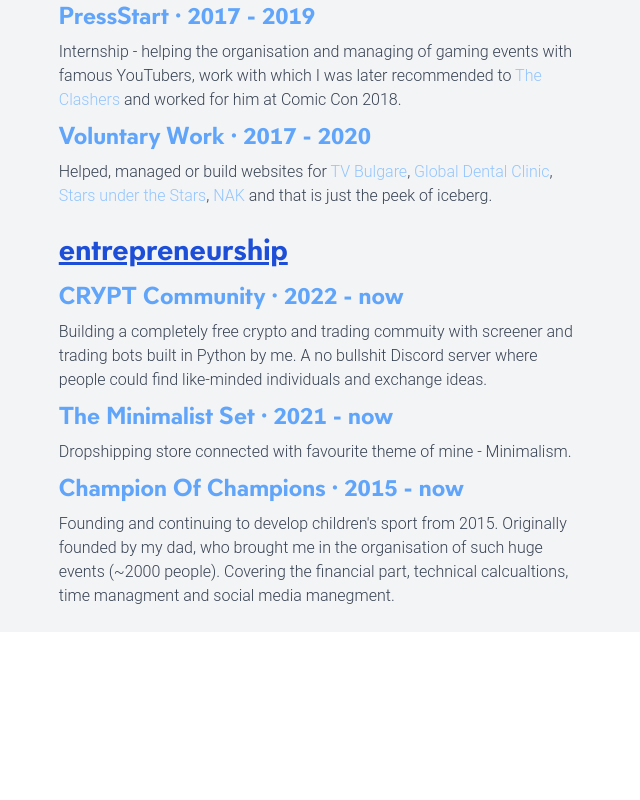
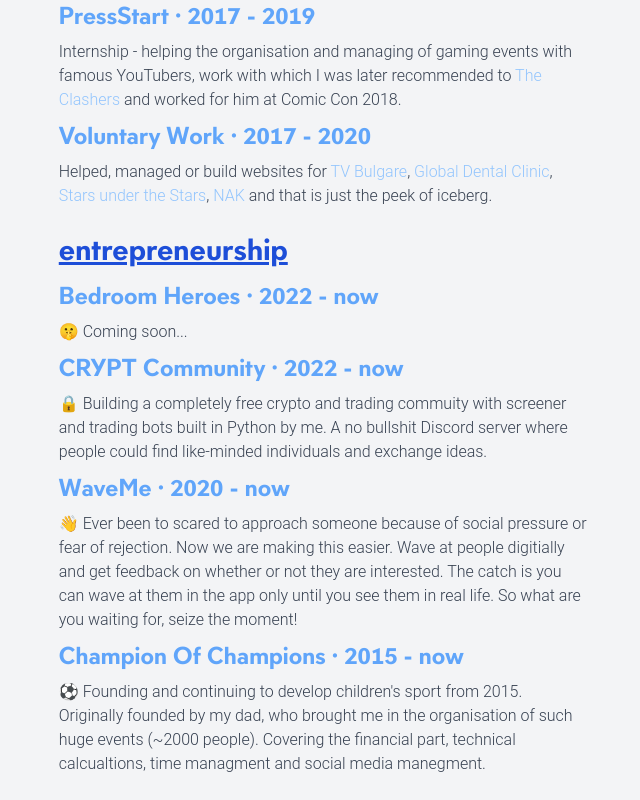
Before and after one commit to nixxxo/nick-baburov, a React (Create React App) app: page /portfolio/about in a window 1280 px wide. Shown: the part 886-1686 px from the top of the page, without its empty margins (463-1103 px from the left). Before the commit the page ends 1518 px from the top, so only its background shows below. Built offline with nearby package versions, Linux system fonts and the light colour scheme; no server answers.

Commit message:
update skills and experience

```diff
--- a/src/About.jsx
+++ b/src/About.jsx
@@ -66,13 +66,13 @@ const About = () => {
                                     <ProgressBar completed={100} customLabel="Windows" height="1.5rem" borderRadius="5px" labelAlignment="left" bgColor='#8ab9ff'/>
                                 </div>
                                 <div className={skillsFormat}>
-                                    <ProgressBar completed={80} customLabel="Linux" height="1.5rem" borderRadius="5px" labelAlignment="left" bgColor='#8ab9ff'/>
+                                    <ProgressBar completed={85} customLabel="Linux" height="1.5rem" borderRadius="5px" labelAlignment="left" bgColor='#8ab9ff'/>
                                 </div>
                                 <div className={skillsFormat}>
                                     <ProgressBar completed={90} customLabel="Python" height="1.5rem" borderRadius="5px" labelAlignment="left" bgColor='#8ab9ff'/>
                                 </div>
                                 <div className={skillsFormat}>
-                                    <ProgressBar completed={78} customLabel="JavaScript" height="1.5rem" borderRadius="5px" labelAlignment="left" bgColor='#8ab9ff'/>
+                                    <ProgressBar completed={72} customLabel="JavaScript" height="1.5rem" borderRadius="5px" labelAlignment="left" bgColor='#8ab9ff'/>
                                 </div>
                                 <div className={skillsFormat}>
                                     <ProgressBar completed={58} customLabel="SQL" height="1.5rem" borderRadius="5px" labelAlignment="left" bgColor='#8ab9ff'/>
@@ -84,19 +84,19 @@ const About = () => {
                                     <ProgressBar completed={70} customLabel="CSS" height="1.5rem" borderRadius="5px" labelAlignment="left" bgColor='#8ab9ff'/>
                                 </div>
                                 <div className={skillsFormat}>
-                                    <ProgressBar completed={95} customLabel="TailwindCss" height="1.5rem" borderRadius="5px" labelAlignment="left" bgColor='#8ab9ff'/>
+                                    <ProgressBar completed={100} customLabel="TailwindCss" height="1.5rem" borderRadius="5px" labelAlignment="left" bgColor='#8ab9ff'/>
                                 </div>
                                 <div className={skillsFormat}>
-                                    <ProgressBar completed={62} customLabel="Flutter" height="1.5rem" borderRadius="5px" labelAlignment="left" bgColor='#8ab9ff'/>
+                                    <ProgressBar completed={65} customLabel="Flutter" height="1.5rem" borderRadius="5px" labelAlignment="left" bgColor='#8ab9ff'/>
                                 </div>
                                 <div className={skillsFormat}>
-                                    <ProgressBar completed={65} customLabel="React" height="1.5rem" borderRadius="5px" labelAlignment="left" bgColor='#8ab9ff'/>
+                                    <ProgressBar completed={70} customLabel="React" height="1.5rem" borderRadius="5px" labelAlignment="left" bgColor='#8ab9ff'/>
                                 </div>
                                 <div className={skillsFormat}>
-                                    <ProgressBar completed={74} customLabel="Node Js" height="1.5rem" borderRadius="5px" labelAlignment="left" bgColor='#8ab9ff'/>
+                                    <ProgressBar completed={80} customLabel="Next Js" height="1.5rem" borderRadius="5px" labelAlignment="left" bgColor='#8ab9ff'/>
                                 </div>
                                 <div className={skillsFormat}>
-                                    <ProgressBar completed={65} customLabel="prisma.js" height="1.5rem" borderRadius="5px" labelAlignment="left" bgColor='#8ab9ff'/>
+                                    <ProgressBar completed={60} customLabel="prisma.js" height="1.5rem" borderRadius="5px" labelAlignment="left" bgColor='#8ab9ff'/>
                                 </div>
                                 <div className={skillsFormat}>
                                     <ProgressBar completed={35} customLabel="PHP" height="1.5rem" borderRadius="5px" labelAlignment="left" bgColor='#8ab9ff'/>
@@ -114,10 +114,10 @@ const About = () => {
                                     <ProgressBar completed={100} customLabel="English" height="1.5rem" borderRadius="5px" labelAlignment="left" bgColor='#8ab9ff'/>
                                 </div>
                                 <div className={skillsFormat}>
-                                    <ProgressBar completed={75} customLabel="German" height="1.5rem" borderRadius="5px" labelAlignment="left" bgColor='#8ab9ff'/>
+                                    <ProgressBar completed={82} customLabel="German" height="1.5rem" borderRadius="5px" labelAlignment="left" bgColor='#8ab9ff'/>
                                 </div>
                                 <div className={skillsFormat}>
-                                    <ProgressBar completed={80} customLabel="Russian" height="1.5rem" borderRadius="5px" labelAlignment="left" bgColor='#8ab9ff'/>
+                                    <ProgressBar completed={70} customLabel="Russian" height="1.5rem" borderRadius="5px" labelAlignment="left" bgColor='#8ab9ff'/>
                                 </div>
                             </div>
                             </div>
@@ -164,20 +164,28 @@ const About = () => {
                                 <h2 className={h2Format}>entrepreneurship</h2>
                                 <ul>
                                     <li className="mb-2">
-                                        <h4 className={h4Format}><a className="text-blue-400 hover:text-purple-600" rel="noreferrer" target="_blank" href="https://cryptcommunity.vercel.app/">CRYPT Community</a> · 2022 - now</h4>
-                                        <p className={pFormat}>Building a completely free crypto and trading commuity with screener and trading bots built in Python by me. A no bullshit Discord server where people could find like-minded individuals and exchange ideas.</p>
+                                        <h4 className={h4Format}><a className="text-blue-400 hover:text-yellow-600" rel="noreferrer" target="_blank" href="https://bedroom-heroes.vercel.app/">Bedroom Heroes</a> · 2022 - now</h4>
+                                        <p className={pFormat}>🤫 Coming soon...</p>
                                     </li>
                                     <li className="mb-2">
+                                        <h4 className={h4Format}><a className="text-blue-400 hover:text-purple-600" rel="noreferrer" target="_blank" href="https://cryptcommunity.vercel.app/">CRYPT Community</a> · 2022 - now</h4>
+                                        <p className={pFormat}>🔒 Building a completely free crypto and trading commuity with screener and trading bots built in Python by me. A no bullshit Discord server where people could find like-minded individuals and exchange ideas.</p>
+                                    </li>
+                                    <li className="mb-2">
+                                        <h4 className={h4Format}><a className="text-blue-400 hover:text-indigo-600" rel="noreferrer" target="_blank" href="https://apps.apple.com/bg/app/waveme/id1627430756">WaveMe</a> · 2020 - now</h4>
+                                        <p className={pFormat}>👋 Ever been to scared to approach someone because of social pressure or fear of rejection. Now we are making this easier. Wave at people digitially and get feedback on whether or not they are interested. The catch is you can wave at them in the app only until you see them in real life. So what are you waiting for, seize the moment!</p>
+                                    </li>
+                                    {/* <li className="mb-2">
                                         <h4 className={h4Format}><a className="text-blue-400 hover:text-blue-600" rel="noreferrer" target="_blank" href="https://www.minimalistset.com/">The Minimalist Set</a> · 2021 - now</h4>
                                         <p className={pFormat}>Dropshipping store connected with favourite theme of mine - Minimalism.</p>
-                                    </li>
+                                    </li> */}
                                     {/* <li className="mb-2">
                                         <h4 className={h4Format}>Common Your Sense · 2020 - now</h4>
                                         <p className={pFormat}>Lorem ipsum dolor sit amet consectetur, adipisicing elit. Suscipit necessitatibus ducimus itaque accusamus autem error molestias repudiandae perferendis placeat consequatur.</p>
                                     </li> */}
                                     <li className="mb-2">
                                         <h4 className={h4Format}><a className="text-blue-400 hover:text-yellow-500" rel="noreferrer" target="_blank" href="http://championofchampions.eu/">Champion Of Champions</a> · 2015 - now</h4>
-                                        <p className={pFormat}>Founding and continuing to develop children's sport from 2015. Originally founded by my dad, who brought me in the organisation of such huge events (~2000 people). Covering the financial part, technical calcualtions, time managment and social media manegment.</p>
+                                        <p className={pFormat}>⚽️ Founding and continuing to develop children's sport from 2015. Originally founded by my dad, who brought me in the organisation of such huge events (~2000 people). Covering the financial part, technical calcualtions, time managment and social media manegment.</p>
                                     </li>
                                 </ul>
                             </div>
--- a/src/components/Socials.js
+++ b/src/components/Socials.js
@@ -1,8 +1,7 @@
 import React from 'react'
-import { Link } from "react-router-dom";
 import { motion } from 'framer-motion';
 import { isMobile } from 'react-device-detect';
-import { BsGithub, BsInstagram, BsDiscord, BsTwitter } from "react-icons/bs"
+import { BsGithub, BsTwitter } from "react-icons/bs"
 
 let iconSize = isMobile === true ? "20" : "22"
 
```
